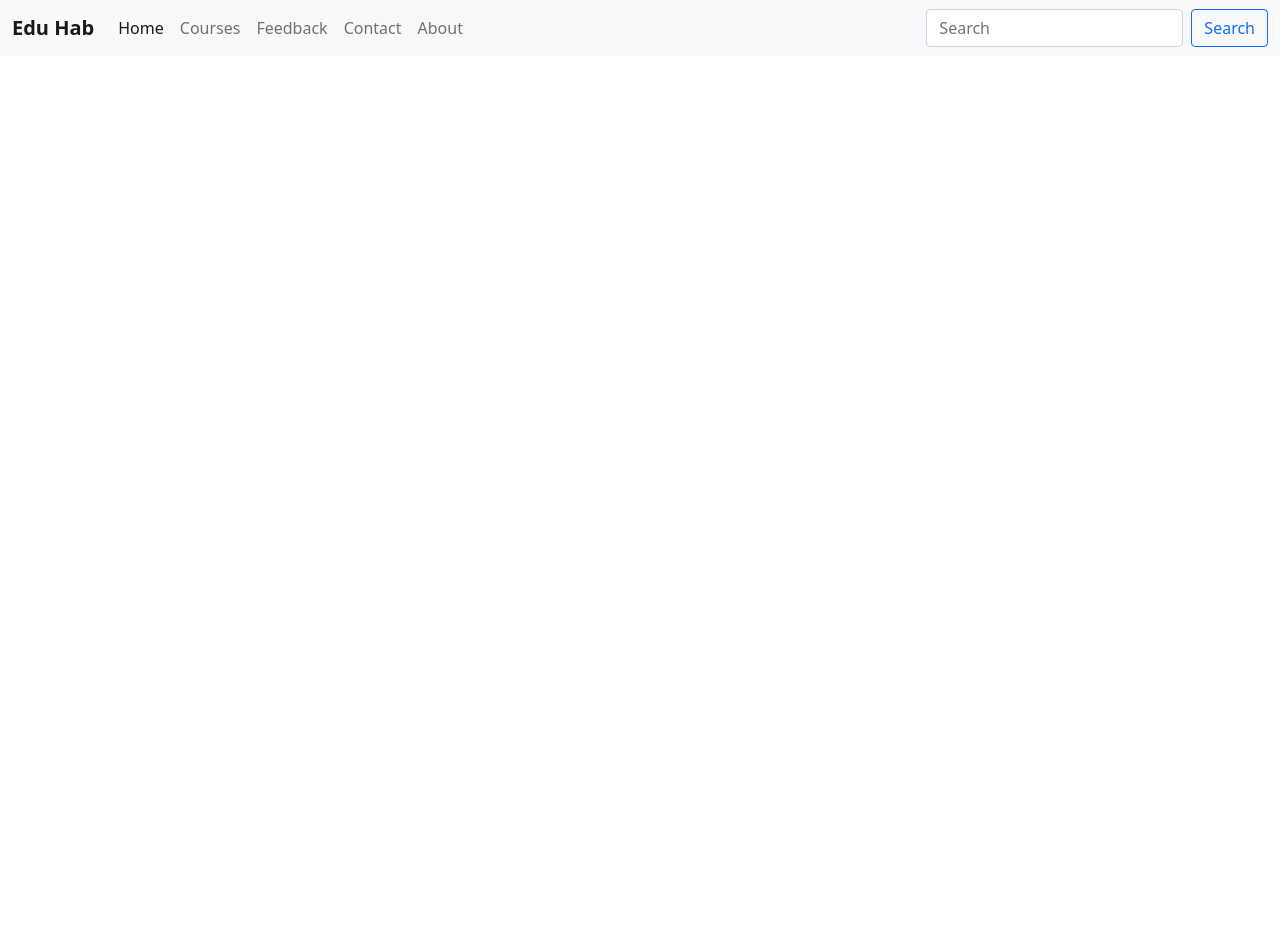
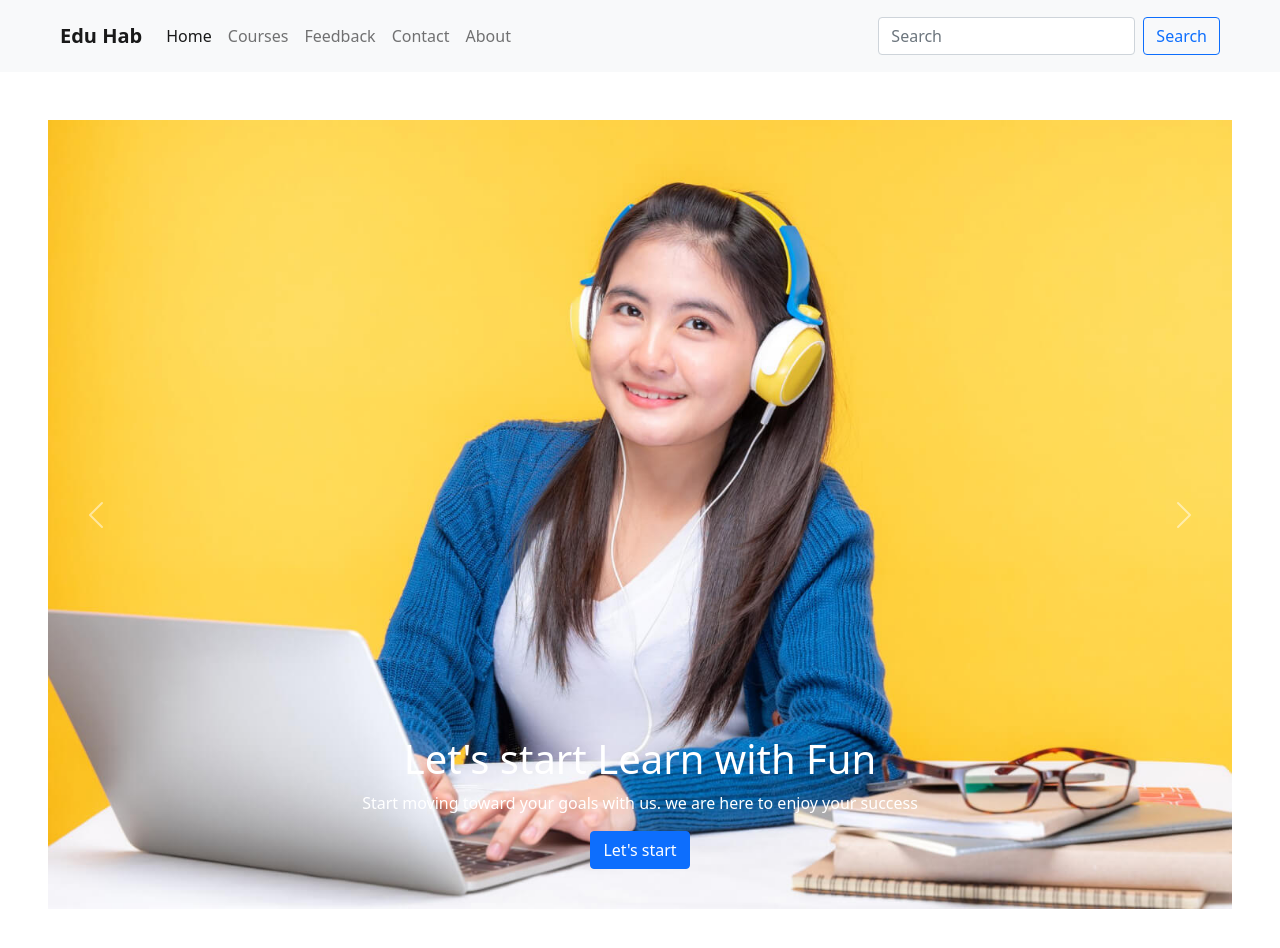
Before and after one commit to etikona/edu-hab, a plain HTML site: page index.html in a window 1280 px wide. Both pictures are taken after a click on the link "Home". Before the commit the page ends 800 px from the top, so only its background shows below. Drawn offline with nearby package versions, Linux system fonts and the light colour scheme.

Commit message:
header completed

```diff
--- a/index.html
+++ b/index.html
@@ -18,7 +18,7 @@
 </head>
     <header>
         <!-- Navbar start -->
-        <nav class="navbar navbar-expand-lg navbar-light bg-light">
+        <nav class="navbar navbar-expand-lg navbar-light bg-light px-5 py-3">
             <div class="container-fluid">
               <a class="navbar-brand fw-bold" href="#">Edu Hab</a>
               <button class="navbar-toggler" type="button" data-bs-toggle="collapse" data-bs-target="#navbarSupportedContent" aria-controls="navbarSupportedContent" aria-expanded="false" aria-label="Toggle navigation">
@@ -52,6 +52,50 @@
             </div>
           </nav>
         <!-- Navbar end -->
+
+        <!-- Banner start -->
+        <div id="carouselExampleCaptions" class="carousel slide p-5" data-bs-ride="carousel">
+            <div class="carousel-indicators">
+              <button type="button" data-bs-target="#carouselExampleCaptions" data-bs-slide-to="0" class="active" aria-current="true" aria-label="Slide 1"></button>
+              <button type="button" data-bs-target="#carouselExampleCaptions" data-bs-slide-to="1" aria-label="Slide 2"></button>
+              <button type="button" data-bs-target="#carouselExampleCaptions" data-bs-slide-to="2" aria-label="Slide 3"></button>
+            </div>
+            <div class="carousel-inner">
+              <div class="carousel-item active">
+                <img src="images/cover/cover-1.png" class="d-block w-100" alt="...">
+                <div class="carousel-caption d-none d-md-block">
+                  <h1>Let's start Learn with Fun</h1>
+                  <p>Start moving toward your goals with us. we are here to enjoy your success</p>
+                  <button class="btn btn-primary">Let's start</button>
+                </div>
+              </div>
+              <div class="carousel-item">
+                <img src="images/cover/cover-2.jpg" class="d-block w-100" alt="...">
+                <div class="carousel-caption d-none d-md-block">
+                    <h1>Let's start Learn with Fun</h1>
+                    <p>Start moving toward your goals with us. we are here to enjoy your success</p>
+                    <button class="btn btn-primary">Let's start</button>
+                </div>
+              </div>
+              <div class="carousel-item">
+                <img src="images/cover/cover-3.jpg" class="d-block w-100" alt="...">
+                <div class="carousel-caption d-none d-md-block">
+                    <h1>Let's start Learn with Fun</h1>
+                    <p>Start moving toward your goals with us. we are here to enjoy your success</p>
+                    <button class="btn btn-primary">Let's start</button>
+                </div>
+              </div>
+            </div>
+            <button class="carousel-control-prev" type="button" data-bs-target="#carouselExampleCaptions" data-bs-slide="prev">
+              <span class="carousel-control-prev-icon" aria-hidden="true"></span>
+              <span class="visually-hidden">Previous</span>
+            </button>
+            <button class="carousel-control-next" type="button" data-bs-target="#carouselExampleCaptions" data-bs-slide="next">
+              <span class="carousel-control-next-icon" aria-hidden="true"></span>
+              <span class="visually-hidden">Next</span>
+            </button>
+          </div>
+        <!-- Banner end -->
     </header>
 <body>
 
```
